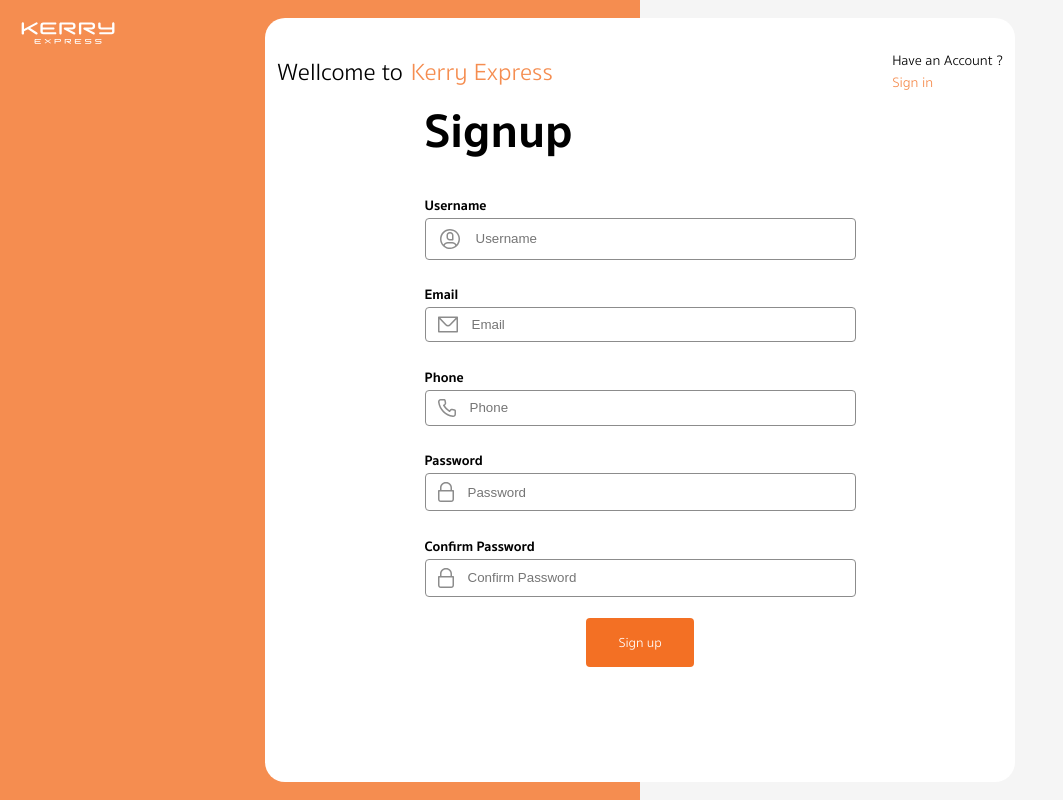
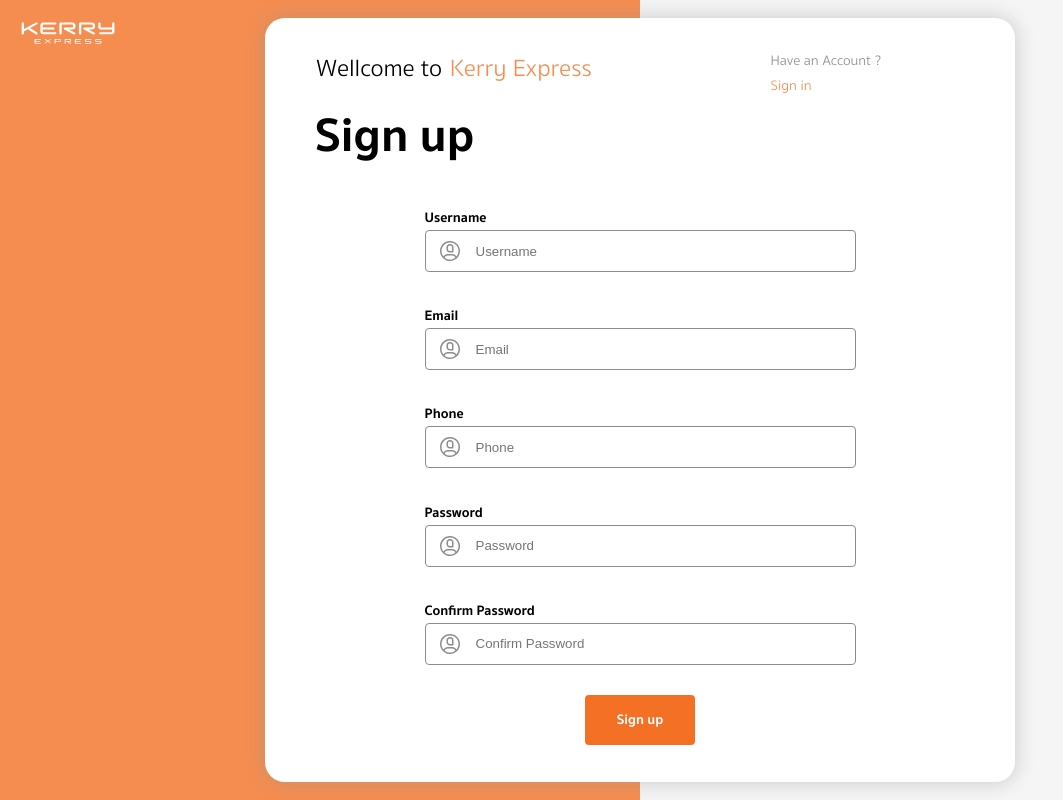
Before and after one commit to Panudeth/kerry-panudeth, a React (Create React App) app: page / in a window 1280 px wide. Shown: the whole page, without its empty margins (0-1063 px from the left). Built offline with nearby package versions, Linux system fonts and the light colour scheme.

Commit message:
- add react-hook-form, yub validationi - handle register form

```diff
--- a/package.json
+++ b/package.json
@@ -4,6 +4,7 @@
     "private": true,
     "dependencies": {
         "@craco/craco": "^6.4.5",
+        "@hookform/resolvers": "^2.9.8",
         "@testing-library/jest-dom": "^5.14.1",
         "@testing-library/react": "^13.0.0",
         "@testing-library/user-event": "^13.2.1",
@@ -13,10 +14,12 @@
         "@types/react-dom": "^18.0.0",
         "react": "^18.2.0",
         "react-dom": "^18.2.0",
+        "react-hook-form": "^7.36.1",
         "react-router-dom": "^6.4.1",
         "react-scripts": "5.0.1",
         "typescript": "^4.4.2",
-        "web-vitals": "^2.1.0"
+        "web-vitals": "^2.1.0",
+        "yup": "^0.32.11"
     },
     "scripts": {
         "start": "craco start",
--- a/src/components/accountForm/Login.tsx
+++ b/src/components/accountForm/Login.tsx
@@ -1,30 +1,109 @@
-import { Box, Card, Input, Button } from "@/kerry-ui"
+import useMediaQuery from "@/hook/useMediaQuery"
+import { Box, Card, Input, Button, Row, Column } from "@/kerry-ui"
 import React from "react"
+import { Controller, useForm } from "react-hook-form"
+import { Link } from "react-router-dom"
+import * as yup from "yup"
+import { yupResolver } from '@hookform/resolvers/yup'
+
+export type RegisterInputs = {
+    username: string,
+    email: string,
+    phone: string,
+    password: string,
+    confirm: string,
+}
+
+const schema = yup.object({
+    username: yup.string().required('required'),
+    email: yup.string().email().required('not a valid email'),
+    phone: yup.string().required('required'),
+    password: yup.string().required('required'),
+    confirm: yup.string()
+        .oneOf([yup.ref('password'), null], 'password does not match'),
+}).required()
 
 export const Login = () => {
+    const matches = useMediaQuery('(max-width: 768px)')
+
+    const { handleSubmit, control, formState: { errors } } = useForm<RegisterInputs>({
+        defaultValues: {
+            username: '',
+            email: '',
+            phone: '',
+            password: '',
+            confirm: '',
+        },
+        resolver: yupResolver(schema)
+    })
+
+    console.log('error', errors)
+
+    const handleSignup = (values: RegisterInputs) => {
+        console.log('>>>>', values)
+    }
+
+
     return (
         <Box style={{ width: '100%', height: '100%', display: 'flex' }}>
             <Card width='100%' height='100%' maxWidth={750} maxHeight={820}
-                padding='2rem 12px' angle="rounded" margin='auto' overflow="auto" >
-                <Box style={{ display: "flex", justifyContent: "space-between", alignItems: "center" }} >
+                padding='2rem 18px' angle="rounded" margin='auto' overflow="auto" >
+                <Row >
+                    <Column sm={12} md={6} style={{ display: 'flex', justifyContent: 'center' }}>
                         <h2 style={{ fontWeight: 'lighter', margin: 0 }}>Wellcome to
                             <span style={{ color: "var(--kerry-main)", fontWeight: 'lighter', marginLeft: '8px' }}>Kerry Express</span>
                         </h2>
-                    <Box style={{ display: 'flex', flexDirection: 'column' }}>
-                        <span style={{ fontSize: '14px' }}>Have an Account ?</span>
+                    </Column>
+                    <Column sm={12} md={6} style={{ display: 'flex', justifyContent: 'center' }}>
+                        <Box style={{ display: 'flex', flexDirection: matches ? "row" : 'column', alignItems: matches ? 'cener' : 'normal' }}>
+                            <span style={{ fontSize: '14px', color: '#8D8D8D' }}>Have an Account ?</span>
+                            <Link to='#'
+                                style={{
+                                    textDecoration: 'none',
+                                    color: "var(--kerry-main)"
+                                }}
+                            >
                                 <span style={{ color: "var(--kerry-main)", fontWeight: 'lighter', fontSize: '14px' }}>Sign in</span>
+                            </Link>
                         </Box>
-                </Box>
+                    </Column>
+                </Row>
+                <h1 style={{ fontWeight: 'bold', margin: 0, fontSize: '3rem', marginLeft: '2rem', textAlign: matches ? 'center' : undefined }}>Sign up</h1>
                 <Box style={{ maxWidth: '431px', margin: 'auto' }}>
-                    <h1 style={{ fontWeight: 'bold', margin: 0, fontSize: '3rem' }}>Signup</h1>
-                    <Input icon="./images/account_outline.svg" label="Username" />
-                    <Input icon="./images/email_outline.svg" label="Email" />
-                    <Input icon="./images/phone_outline.svg" label="Phone" />
-                    <Input icon="./images/pass_outline.svg" label="Password" />
-                    <Input icon="./images/pass_outline.svg" label="Confirm Password" />
-                    <Button>
-                        <span>Sign up</span>
+                    <form onSubmit={handleSubmit(handleSignup)}>
+                        <Controller
+                            name="username"
+                            control={control}
+                            render={({ field }) => <Input field={field} margin={matches ? '4% auto' : undefined} icon="./images/account_outline.svg" label="Username" />}
+                        />
+                        <Controller
+                            name="email"
+                            control={control}
+                            render={({ field }) => <Input field={field} margin={matches ? '4% auto' : undefined} icon="./images/account_outline.svg" label="Email" />}
+                        />
+                        <Controller
+                            name="phone"
+                            control={control}
+                            render={({ field }) => <Input field={field} margin={matches ? '4% auto' : undefined} icon="./images/account_outline.svg" label="Phone" />}
+                        />
+                        <Controller
+                            name="password"
+                            control={control}
+                            render={({ field }) => <Input field={field} margin={matches ? '4% auto' : undefined} icon="./images/account_outline.svg" label="Password"
+                                type='password'
+                            />}
+                        />
+                        <Controller
+                            name="confirm"
+                            control={control}
+                            render={({ field }) => <Input field={field} margin={matches ? '4% auto' : undefined} icon="./images/account_outline.svg" label="Confirm Password"
+                                type='password'
+                            />}
+                        />
+                        <Button type='submit'>
+                            <span style={{ fontSize: '14px' }}>Sign up</span>
                         </Button>
+                    </form>
                 </Box>
             </Card>
         </Box>
--- /dev/null
+++ b/src/hook/useMediaQuery.tsx
@@ -0,0 +1,44 @@
+import { useEffect, useState } from 'react'
+
+function useMediaQuery(query: string): boolean {
+  const getMatches = (query: string): boolean => {
+    // Prevents SSR issues
+    if (typeof window !== 'undefined') {
+      return window.matchMedia(query).matches
+    }
+    return false
+  }
+
+  const [matches, setMatches] = useState<boolean>(getMatches(query))
+
+  function handleChange() {
+    setMatches(getMatches(query))
+  }
+
+  useEffect(() => {
+    const matchMedia = window.matchMedia(query)
+
+    // Triggered at the first client-side load and if query changes
+    handleChange()
+
+    // Listen matchMedia
+    if (matchMedia.addListener) {
+      matchMedia.addListener(handleChange)
+    } else {
+      matchMedia.addEventListener('change', handleChange)
+    }
+
+    return () => {
+      if (matchMedia.removeListener) {
+        matchMedia.removeListener(handleChange)
+      } else {
+        matchMedia.removeEventListener('change', handleChange)
+      }
+    }
+    // eslint-disable-next-line react-hooks/exhaustive-deps
+  }, [query])
+
+  return matches
+}
+
+export default useMediaQuery
--- a/src/kerry-ui/Button.tsx
+++ b/src/kerry-ui/Button.tsx
@@ -1,7 +1,7 @@
-import React, { PropsWithChildren } from "react"
+import React from "react"
 
-export const Button = ({ children, onClick }: React.DetailedHTMLProps<React.InputHTMLAttributes<HTMLInputElement>, HTMLInputElement>) => {
-    return <button onClick={() => onClick} style={{ background: 'var(--kerry-sec)', color: '#fff', border: 'none', borderRadius: '4px', padding: '14px 32px', cursor: 'pointer', display: 'block', margin: 'auto' }}>
+export const Button = ({ children, onClick }: React.DetailedHTMLProps<React.InputHTMLAttributes<HTMLButtonElement>, HTMLButtonElement>) => {
+    return <button onClick={onClick} style={{ background: 'var(--kerry-sec)', color: '#fff', border: 'none', borderRadius: '4px', padding: '14px 32px', cursor: 'pointer', display: 'block', margin: 'auto', fontWeight: 'bold' }}>
         {children}
     </button>
 }
--- a/src/kerry-ui/Card.tsx
+++ b/src/kerry-ui/Card.tsx
@@ -22,7 +22,8 @@
 }: PropsWithChildren<ICard>): JSX.Element => {
     return <div style={{
         maxHeight,
-        maxWidth, height, width, padding, margin, background, borderRadius: angle === 'rounded' ? '20px' : undefined,overflow
+        maxWidth, height, width, padding, margin, background, borderRadius: angle === 'rounded' ? '20px' : undefined, overflow,
+        boxShadow: '0px 0px 20px 0px rgb(148 148 148 / 47%)'
     }}>
         {children}
     </div>
--- a/src/kerry-ui/Column.tsx
+++ b/src/kerry-ui/Column.tsx
@@ -21,7 +21,7 @@
         }
         return ''
     }, [lg, md, sm, xl])
-    console.log({ classProps })
+
     return (
         <div {...rest} className={classProps}>
             {children}
--- a/src/kerry-ui/Input.tsx
+++ b/src/kerry-ui/Input.tsx
@@ -1,21 +1,27 @@
+import { RegisterInputs } from '@/components/accountForm/Login'
 import React from 'react'
+import { ControllerRenderProps } from 'react-hook-form'
 
 interface IInput extends React.DetailedHTMLProps<React.InputHTMLAttributes<HTMLInputElement>, HTMLInputElement> {
     label?: string
     icon?: string
+    margin?: string
+    field: ControllerRenderProps<RegisterInputs, any>
 }
 
 export const Input = ({
     label,
     icon,
+    margin = '7% auto',
+    field,
     ...res
 }: IInput) => {
     return (
-        <div style={{ margin: '5% auto' }}>
+        <div style={{ margin }}>
             <span style={{ color: '#000', fontSize: '14px', fontWeight: 'bold' }}>{label}</span>
             <div style={{ display: 'flex', border: '1px solid #8C8C8C', borderRadius: '4px', padding: '8px 12px' }}>
                 <img src={icon} alt={label} />
-                <input {...res} style={{ border: 0, width: '100%',marginLeft:'12px' }} type="text" placeholder={label} />
+                <input {...res} {...field} style={{ border: 0, width: '100%', marginLeft: '12px', ...res.style }} placeholder={label} />
             </div>
         </div>
     )
```
Also changed, not shown: 1 other file (tests, documents, lock files or other folders). Lines whose indentation alone changed are shown as unchanged.
